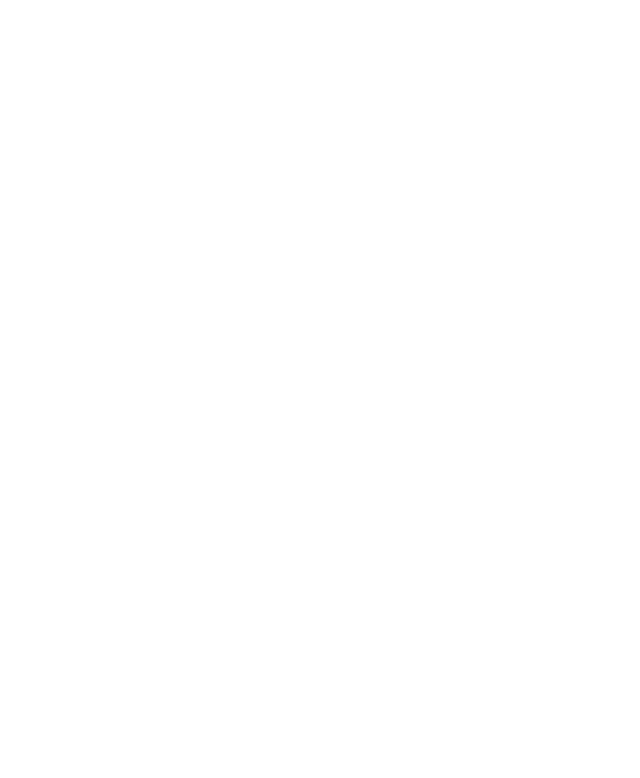
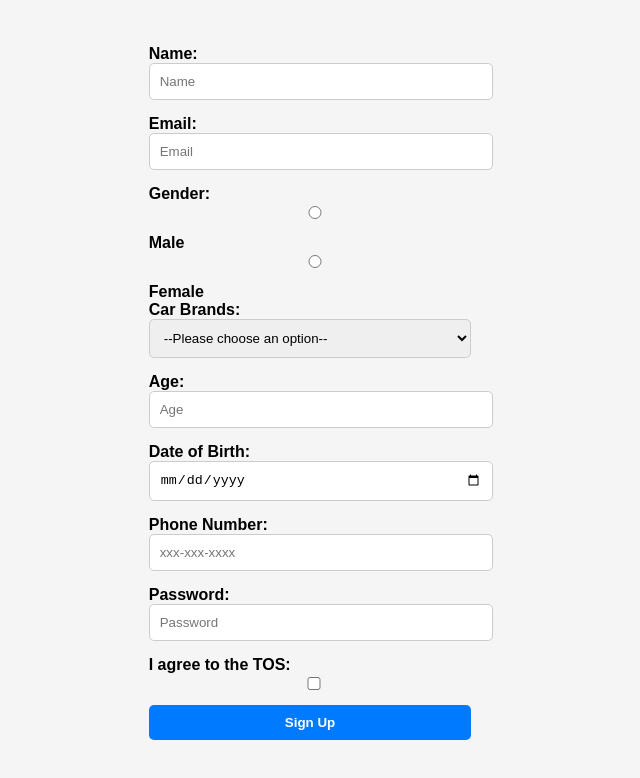
Before and after one commit to acciojob/signup-form-car-Haritshandilya, a website: page main.html in a window 1280 px wide. Shown: the whole page, without its empty margins (330-970 px from the left). Drawn offline with Linux system fonts and the light colour scheme.

Commit message:
created a submission

```diff
--- a/main.html
+++ b/main.html
@@ -8,6 +8,45 @@
 
 <body>
 	<!-- the entire body must be written by student -->
+	<form id="signup-form" method="post">
+        <label for="name">Name:</label>
+        <input type="text" id="name" name="name" placeholder="Name" required><br>
+
+        <label for="email">Email:</label>
+        <input type="email" id="email" name="email" placeholder="Email" required><br>
+
+        <label>Gender:</label>
+        <input type="radio" id="gender_m" name="gender" value="male" required>
+        <label for="gender_m">Male</label>
+        <input type="radio" id="gender_f" name="gender" value="female" required>
+        <label for="gender_f">Female</label><br>
+
+        <label for="cars">Car Brands:</label>
+        <select id="cars" name="carBrands" required>
+            <option value="" disabled selected>--Please choose an option--</option>
+            <option value="audi">Audi</option>
+            <option value="bmw">BMW</option>
+            <option value="ford">Ford</option>
+            <!-- Add more options here -->
+        </select><br>
+
+        <label for="age">Age:</label>
+        <input type="number" id="age" name="age" placeholder="Age" required><br>
+
+        <label for="dob">Date of Birth:</label>
+        <input type="date" id="dob" name="dob" required><br>
+
+        <label for="tel">Phone Number:</label>
+        <input type="tel" id="tel" name="phoneNumber" placeholder="xxx-xxx-xxxx"><br>
+
+        <label for="password">Password:</label>
+        <input type="password" id="password" name="password" placeholder="Password" required><br>
+
+        <label for="tos">I agree to the TOS:</label>
+        <input type="checkbox" id="tos" name="tos" required><br>
+
+        <button type="submit">Sign Up</button>
+    </form>
     <script type="text/javascript" src="./script.js">
 </script>
 
--- a/styles.css
+++ b/styles.css
@@ -1,2 +1,39 @@
-
+body {
+            font-family: Arial, sans-serif;
+            background-color: #f5f5f5;
+            margin: 0;
+            padding: 0;
+            display: flex;
+            justify-content: center;
+            align-items: center;
+            height: 100vh;
+        }
+        .container {
+            background-color: white;
+            border-radius: 10px;
+            box-shadow: 0px 0px 10px rgba(0, 0, 0, 0.1);
+            padding: 20px;
+            width: 400px;
+        }
+        label {
+            font-weight: bold;
+            margin-bottom: 5px;
+        }
+        input, select, button {
+            width: 100%;
+            padding: 10px;
+            border: 1px solid #ccc;
+            border-radius: 5px;
+            margin-bottom: 15px;
+        }
+        button {
+            background-color: #007bff;
+            color: white;
+            font-weight: bold;
+            border: none;
+            cursor: pointer;
+        }
+        button:hover {
+            background-color: #0056b3;
+        }
 /* Your CSS Code here. */
```
